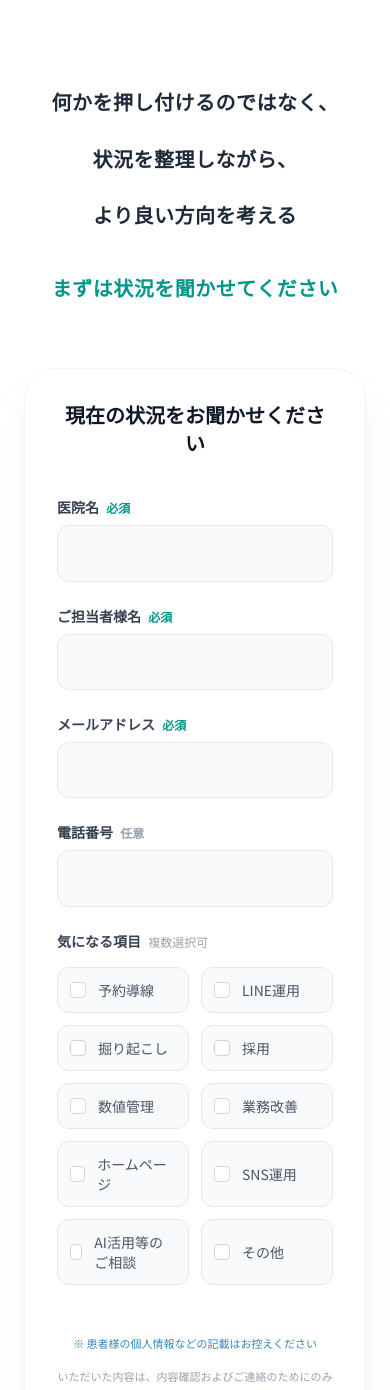
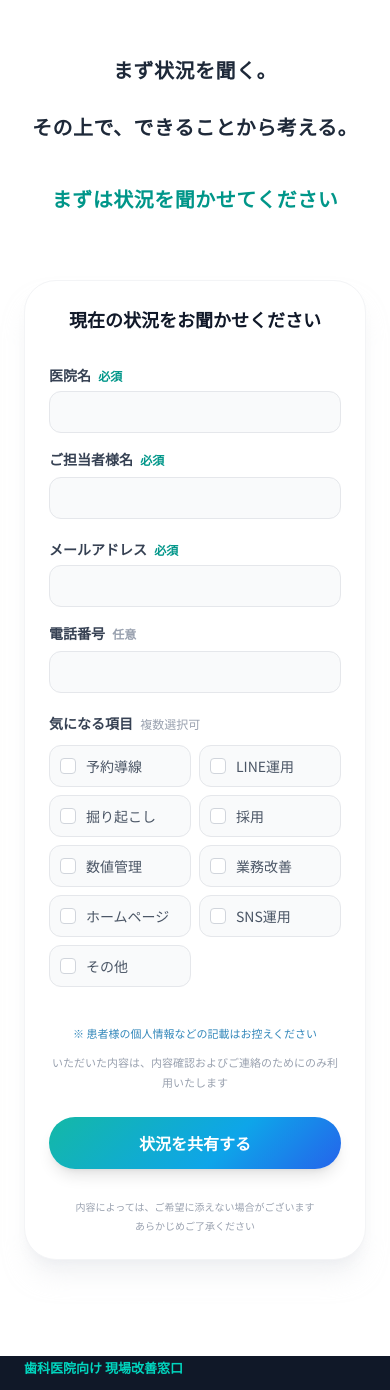
Before and after one commit to uw1g48h31wj4xxa33ffa-eng/reserve-pro-dashboard, a Next.js app in the folder LP/dental-lp/: page / in a window 390 px wide. Shown: the part 7176-8566 px from the top of the page. Built offline with nearby package versions, Linux system fonts and the light colour scheme.

Commit message:
Further refine UI padding copy and header height

```diff
--- a/LP/dental-lp/components/layout/header.tsx
+++ b/LP/dental-lp/components/layout/header.tsx
@@ -31,7 +31,7 @@ export function Header() {
       )}
     >
       <div className="container-lg">
-        <div className="flex items-center justify-between h-16 md:h-20">
+        <div className="flex items-center justify-between h-14 md:h-20">
           {/* Logo */}
           <button
             onClick={() => window.scrollTo({ top: 0, behavior: "smooth" })}
--- a/LP/dental-lp/components/sections/contact.tsx
+++ b/LP/dental-lp/components/sections/contact.tsx
@@ -26,7 +26,6 @@ export function ContactSection() {
     "業務改善",
     "ホームページ",
     "SNS運用",
-    "AI活用等のご相談",
     "その他",
   ];
 
@@ -65,7 +64,7 @@ export function ContactSection() {
   };
 
   return (
-    <section id="contact" className="py-32 bg-white relative overflow-hidden" ref={ref}>
+    <section id="contact" className="py-24 md:py-32 bg-white relative overflow-hidden" ref={ref}>
       <div className="container-lg max-w-4xl relative z-10">
 
         <motion.div
@@ -75,13 +74,10 @@ export function ContactSection() {
           className="text-center mb-16 space-y-6"
         >
           <p className="text-xl md:text-2xl font-bold text-gray-800 leading-relaxed tracking-wide">
-            何かを押し付けるのではなく、
+            まず状況を聞く。
           </p>
           <p className="text-xl md:text-2xl font-bold text-gray-800 leading-relaxed tracking-wide">
-            状況を整理しながら、
-          </p>
-          <p className="text-xl md:text-2xl font-bold text-gray-800 leading-relaxed tracking-wide">
-            より良い方向を考える
+            その上で、できることから考える。
           </p>
           <p className="text-xl md:text-2xl font-bold text-teal-600 leading-relaxed tracking-wide pt-4">
             まずは状況を聞かせてください
@@ -122,14 +118,14 @@ export function ContactSection() {
               </div>
             </motion.div>
           ) : (
-            <div className="bg-white rounded-[2rem] shadow-xl shadow-gray-200/50 p-8 md:p-12 border border-gray-100">
-              <div className="mb-10 text-center">
-                <h3 className="text-xl font-bold text-gray-900">現在の状況をお聞かせください</h3>
+            <div className="bg-white rounded-[2rem] shadow-xl shadow-gray-200/50 p-6 md:p-10 border border-gray-100">
+              <div className="mb-8 text-center">
+                <h3 className="text-lg md:text-xl font-bold text-gray-900">現在の状況をお聞かせください</h3>
               </div>
 
-              <form onSubmit={handleSubmit} className="space-y-6">
-                <div className="grid md:grid-cols-2 gap-6">
-                  <div className="space-y-2">
+              <form onSubmit={handleSubmit} className="space-y-5">
+                <div className="grid md:grid-cols-2 gap-4">
+                  <div className="space-y-1.5">
                     <label htmlFor="clinicName" className="block text-sm font-bold text-gray-700">
                       医院名 <span className="text-teal-600 text-xs ml-1">必須</span>
                     </label>
@@ -140,7 +136,7 @@ export function ContactSection() {
                       required
                       value={formState.clinicName}
                       onChange={handleChange}
-                      className="w-full px-4 py-3 rounded-xl border border-gray-200 focus:border-teal-400 focus:ring-2 focus:ring-teal-100 transition-colors bg-gray-50 focus:bg-white text-gray-900 outline-none"
+                      className="w-full px-4 py-2.5 md:py-3 rounded-xl border border-gray-200 focus:border-teal-400 focus:ring-2 focus:ring-teal-100 transition-colors bg-gray-50 focus:bg-white text-gray-900 outline-none text-sm"
                     />
                   </div>
 
@@ -155,13 +151,13 @@ export function ContactSection() {
                       required
                       value={formState.name}
                       onChange={handleChange}
-                      className="w-full px-4 py-3 rounded-xl border border-gray-200 focus:border-teal-400 focus:ring-2 focus:ring-teal-100 transition-colors bg-gray-50 focus:bg-white text-gray-900 outline-none"
+                      className="w-full px-4 py-2.5 md:py-3 rounded-xl border border-gray-200 focus:border-teal-400 focus:ring-2 focus:ring-teal-100 transition-colors bg-gray-50 focus:bg-white text-gray-900 outline-none text-sm"
                     />
                   </div>
                 </div>
 
-                <div className="grid md:grid-cols-2 gap-6">
-                  <div className="space-y-2">
+                <div className="grid md:grid-cols-2 gap-4">
+                  <div className="space-y-1.5">
                     <label htmlFor="email" className="block text-sm font-bold text-gray-700">
                       メールアドレス <span className="text-teal-600 text-xs ml-1">必須</span>
                     </label>
@@ -172,7 +168,7 @@ export function ContactSection() {
                       required
                       value={formState.email}
                       onChange={handleChange}
-                      className="w-full px-4 py-3 rounded-xl border border-gray-200 focus:border-teal-400 focus:ring-2 focus:ring-teal-100 transition-colors bg-gray-50 focus:bg-white text-gray-900 outline-none"
+                      className="w-full px-4 py-2.5 md:py-3 rounded-xl border border-gray-200 focus:border-teal-400 focus:ring-2 focus:ring-teal-100 transition-colors bg-gray-50 focus:bg-white text-gray-900 outline-none text-sm"
                     />
                   </div>
 
@@ -186,23 +182,23 @@ export function ContactSection() {
                       name="phone"
                       value={formState.phone}
                       onChange={handleChange}
-                      className="w-full px-4 py-3 rounded-xl border border-gray-200 focus:border-teal-400 focus:ring-2 focus:ring-teal-100 transition-colors bg-gray-50 focus:bg-white text-gray-900 outline-none"
+                      className="w-full px-4 py-2.5 md:py-3 rounded-xl border border-gray-200 focus:border-teal-400 focus:ring-2 focus:ring-teal-100 transition-colors bg-gray-50 focus:bg-white text-gray-900 outline-none text-sm"
                     />
                   </div>
                 </div>
 
-                <div className="space-y-4">
+                <div className="space-y-3">
                   <div className="flex justify-between items-end">
                     <label className="block text-sm font-bold text-gray-700">
                       気になる項目 <span className="text-gray-400 text-xs ml-1 font-normal">複数選択可</span>
                     </label>
                   </div>
-                  <div className="grid grid-cols-2 md:grid-cols-3 gap-3">
+                  <div className="grid grid-cols-2 md:grid-cols-3 gap-2 md:gap-3">
                     {interestOptions.map((option) => (
                       <label
                         key={option}
                         onClick={() => handleCheckboxChange(option)}
-                        className={`flex items-center gap-3 p-3 rounded-xl border cursor-pointer transition-colors ${
+                        className={`flex items-center gap-2.5 p-2.5 md:p-3 rounded-xl border cursor-pointer transition-colors ${
                           formState.interests.includes(option)
                             ? "border-teal-400 bg-teal-50"
                             : "border-gray-200 bg-gray-50 hover:bg-gray-100"
@@ -247,13 +243,13 @@ export function ContactSection() {
                         placeholder="その他の内容をご記入ください"
                         value={formState.otherInterest}
                         onChange={handleChange}
-                        className="w-full px-4 py-3 text-sm rounded-xl border border-gray-200 focus:border-teal-400 focus:ring-2 focus:ring-teal-100 transition-colors bg-white text-gray-900 outline-none"
+                        className="w-full px-4 py-2.5 md:py-3 text-sm rounded-xl border border-gray-200 focus:border-teal-400 focus:ring-2 focus:ring-teal-100 transition-colors bg-white text-gray-900 outline-none"
                       />
                     </div>
                   )}
                 </div>
 
-                <div className="pt-6 text-center space-y-3">
+                <div className="pt-4 text-center space-y-2">
                   <p className="text-[11px] md:text-xs text-sky-700/80 font-medium">
                     ※ 患者様の個人情報などの記載はお控えください
                   </p>
@@ -262,11 +258,11 @@ export function ContactSection() {
                   </p>
                 </div>
 
-                <div className="pt-2">
+                <div className="pt-1">
                   <button
                     type="submit"
                     disabled={submitting}
-                    className="w-full py-4 px-8 text-base font-bold text-white gradient-brand rounded-full shadow-lg hover:shadow-xl hover:-translate-y-0.5 transition-all duration-200 disabled:opacity-60 disabled:cursor-not-allowed"
+                    className="w-full py-3.5 md:py-4 px-8 text-base font-bold text-white gradient-brand rounded-full shadow-lg hover:shadow-xl hover:-translate-y-0.5 transition-all duration-200 disabled:opacity-60 disabled:cursor-not-allowed"
                   >
                     {submitting ? "送信中..." : "状況を共有する"}
                   </button>
```
